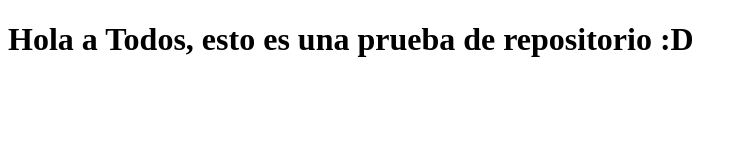
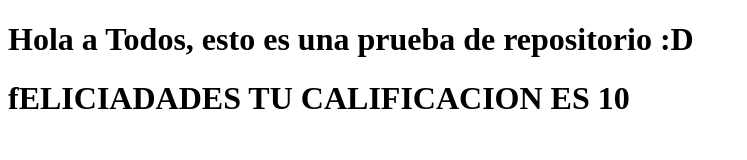
Before and after one commit to SaidArteaga/NuevoProyecto1, a plain HTML site: page index.html in a window 1280 px wide. Shown: the whole page, without its empty margins (0-747 px from the left). Drawn offline with Linux system fonts and the light colour scheme.

Commit message:
Se agrego mensaje y una tarea

```diff
--- a/index.html
+++ b/index.html
@@ -8,5 +8,6 @@
 </head>
 <body>
     <h1>Hola a Todos, esto es una prueba de repositorio :D</h1>
+    <h1>fELICIADADES TU CALIFICACION ES 10 </h1>
 </body>
 </html>
```
Also changed, not shown: Tareas.html (added).
